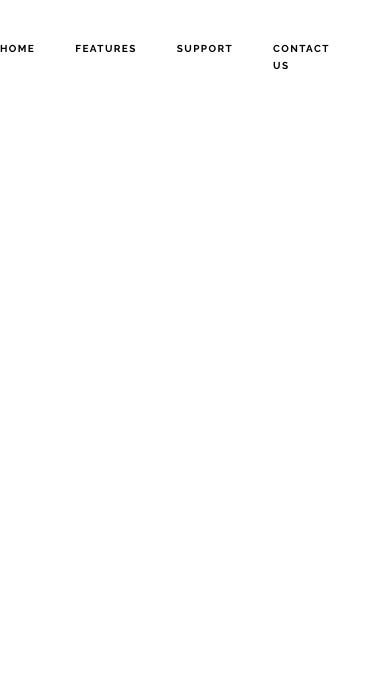
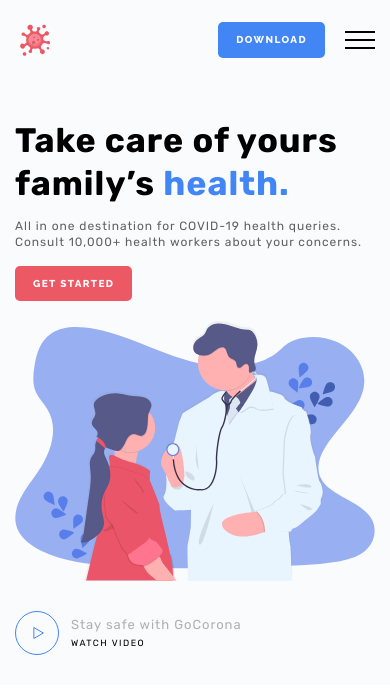
Before and after one commit to anastasia-kiryanova/gocorona-website, a plain HTML site: page index.html in a window 390 px wide. Drawn offline with Linux system fonts and the light colour scheme.

Commit message:
main block

```diff
--- a/css/base.css
+++ b/css/base.css
@@ -28,9 +28,39 @@ body {
 /* Grid */
 
 [class*="__container"] {
-  max-width: 1057px;
-  margin-left: auto;
-  margin-right: auto;
+  max-width: 1087px;
+  margin: 0 auto;
+  padding: 0 15px;
+}
+
+/* Pc */
+
+@media (max-width: 1087px) {
+  [class*="__container"] {
+    max-width: 970px;
+  }
+}
+
+/* Tablet */
+
+@media (max-width: 991.98px) {
+  [class*="__container"] {
+    max-width: 750px;
+  }
+}
+
+/* Mobile */
+
+@media (max-width: 767.98px) {
+  [class*="__container"] {
+    max-width: none;
+  }
+}
+
+/* Mobile small */
+
+@media (max-width: 479.98px) {
+
 }
 
 .wrapper {
--- /dev/null
+++ b/css/blocks/block-text.css
@@ -0,0 +1,28 @@
+.block-text__title {
+  font-weight: 700;
+  font-size: 44px;
+  line-height: 126%;
+  color: #000000;
+}
+
+.block-text__title:not(:last-child) {
+  margin-bottom: 12px;
+}
+
+.block-text__title span {
+  color: #EC5863;
+}
+
+.block-text__title_blue span {
+  color: #4285F4;
+}
+
+.block-text__text:not(:last-child) {
+  margin-bottom: 24px;
+}
+
+@media (max-width: 767.98px) {
+  .block-text__title {
+    font-size: 34px;
+  }
+}
--- /dev/null
+++ b/css/blocks/btn.css
@@ -0,0 +1,31 @@
+.button {
+  font-family: 'Raleway', sans-serif;
+  text-transform: uppercase;
+  font-weight: 800;
+  font-size: 10px;
+  letter-spacing: 0.14em;
+  line-height: 1.2;
+  color: #fcfdfe;
+  padding: 14px 30px;
+  border-radius: 5px;
+  background-color: #EC5863;
+  transition: opacity 0.3s ease 0s;
+}
+
+.button:hover {
+  background-color: #dc3f4a;
+}
+
+.button_blue {
+  background-color: #4285F4;
+}
+
+.button_blue:hover {
+  background-color: #3670cc;
+}
+
+@media (max-width: 767.98px) {
+  .button {
+    padding: 12px 18px;
+  }
+}
--- /dev/null
+++ b/css/blocks/header.css
@@ -0,0 +1,189 @@
+.header {
+  position: absolute;
+  width: 100%;
+  top: 0;
+  left: 0;
+  z-index: 50;
+}
+
+.header__logo {
+  position: relative;
+  z-index: 5;
+}
+
+.header__container {
+  display: flex;
+  align-items: center;
+  min-height: 114px;
+}
+
+.header__menu {
+  flex: 1 1 auto;
+}
+
+.header__button {
+  position: relative;
+  z-index: 5;
+  display: flex;
+  justify-content: flex-end;
+  flex: 0 0 252px;
+  align-items: center;
+}
+
+.menu {
+  display: flex;
+  justify-content: flex-end;
+}
+
+.menu__list {
+  display: flex;
+}
+
+.menu__item {
+  margin-right: 40px;
+}
+
+.menu__link {
+  font-family: 'Raleway', sans-serif;
+  font-weight: 700;
+  font-size: 10px;
+  line-height: 1.2;
+  letter-spacing: 0.14em;
+  color: black;
+  text-transform: uppercase;
+}
+
+.menu__link:hover {
+  text-decoration: underline;
+}
+
+.icon-menu,
+.close-icon-menu {
+  display: none;
+}
+
+@media (max-width: 991.98px) {
+  .header__container {
+    min-height: 80px;
+  }
+
+  .header__button {
+    flex: 0 0 170px;
+  }
+
+  .menu__item {
+    margin-right: 30px;
+  }
+}
+
+@media (max-width: 767.98px) {
+  .menu__body {
+    position: fixed;
+    top: 0;
+    left: -100%;
+    width: 100%;
+    height: 100%;
+    overflow: auto;
+    background-color: #DBE8FF;
+    padding: 120px 15px 30px 15px;
+    transition: left 0.4s ease 0s;
+  }
+
+  .header:target .menu__body {
+    left: 0;
+  }
+
+  .header:target .menu__body:before {
+    content: '';
+    position: fixed;
+    top: 0;
+    left: 0;
+    height: 80px;
+    width: 100%;
+    background-color: rgba(219, 232, 255, 0);
+  }
+
+  .menu__list {
+    flex-direction: column;
+    align-items: center;
+    justify-content: center;
+  }
+
+  .menu__item {
+    margin-right: 0;
+    margin-bottom: 25px;
+  }
+
+  .menu__item:last-child {
+    margin-bottom: 0;
+  }
+
+  .menu__link {
+    font-size: 20px;
+    color: #616161;
+  }
+
+  /* Icon menu-burger */
+  .icon-menu {
+    position: relative;
+    flex: 0 0 30px;
+    height: 18px;
+    display: flex;
+    flex-direction: column;
+    justify-content: space-between;
+    margin-left: 20px;
+  }
+
+  .icon-menu::before,
+  .icon-menu::after {
+    content: '';
+    background-color: #000000;
+    height: 2px;
+  }
+
+  .icon-menu span {
+    height: 2px;
+    background-color: #000000;
+  }
+
+  .close-icon-menu {
+    flex: 0 0 30px;
+    height: 30px;
+    position: relative;
+    margin: 0px 0px 0px 20px;
+  }
+
+  .close-icon-menu::before,
+  .close-icon-menu::after {
+    content: '';
+    position: absolute;
+    top: 50%;
+    left: 0;
+    width: 100%;
+    background-color: #000000;
+    height: 2px;
+  }
+
+  .close-icon-menu::before {
+    transform: rotate(45deg);
+  }
+
+  .close-icon-menu::after {
+    transform: rotate(-45deg);
+  }
+
+  .header:target .icon-menu {
+    display: none;
+  }
+
+  .header:target .close-icon-menu {
+      display: flex;
+  }
+}
+
+@media (max-width: 479.98px) {
+  .header__logo {
+    flex: 0 0 40px;
+    overflow: hidden;
+  }
+}
--- /dev/null
+++ b/css/blocks/home.css
@@ -0,0 +1,114 @@
+.home {
+  background-color: #FAFBFD;
+}
+
+.home__container {
+  padding: 150px 15px 50px 15px;
+  display: flex;
+  flex-wrap: wrap;
+  align-items: center;
+  position: relative;
+}
+
+.home__container::before {
+  content: "";
+  position: absolute;
+  width: 100vw;
+  height: 100%;
+  right: 267px;
+  top: 0;
+  transform: translate(100%, 0px);
+  border-radius: 30px 0px 0px 30px;
+  background-color: #EC5863;
+}
+
+.home__content {
+  flex: 0 1 48%;
+  padding: 0px 20px;
+}
+
+.home__block-text {
+  max-width: 420px;
+}
+
+.home__image {
+  flex: 0 1 52%;
+  position: relative;
+  z-index: 2;
+}
+
+.home__image img {
+  max-width: 100%;
+}
+
+.home__play-button {
+  flex: 1 1 100%;
+  padding: 60px 0px 0px 20px;
+}
+
+.play-button-home {
+  display: inline-flex;
+  align-items: center;
+}
+
+.play-button-home__icon {
+  flex: 0 0 44px;
+}
+
+.play-button-home__body {
+  padding-left: 12px;
+}
+
+.play-button-home__title {
+  font-size: 13px;
+  line-height: 126%;
+  color: #B0B0B0;
+}
+
+.play-button-home__title:not(:last-child) {
+  margin-bottom: 5px;
+}
+
+.play-button-home__text {
+  font-size: 9px;
+  line-height: 126%;
+  letter-spacing: 0.165em;
+  text-transform: uppercase;
+  color: #000000;
+}
+
+@media (max-width: 991.98px) {
+  .home__container::before {
+    right: 185px;
+    border-radius: 20px 0px 0px 20px;
+  }
+}
+
+@media (max-width: 767.98px) {
+  .home__container {
+    padding: 120px 15px 30px 15px;
+  }
+
+  .home__container::before {
+    display: none;
+  }
+
+  .home__block-text {
+    max-width: none;
+  }
+
+  .home__content {
+    flex: 1 1 100%;
+    padding: 0;
+  }
+
+  .home__image {
+    flex: 1 1 100%;
+    text-align: center;
+    padding: 30px 0;
+  }
+
+  .home__play-button {
+    padding: 0;
+  }
+}
--- a/css/main.css
+++ /dev/null
@@ -1,61 +0,0 @@
-/** Header **/
-.header__container {
-  display: flex;
-  align-items: center;
-  min-height: 114px;
-}
-
-.header__menu {
-  flex: 1 1 auto;
-}
-
-.header__button {
-  display: flex;
-  justify-content: flex-end;
-  flex: 0 0 252px;
-}
-
-.menu {
-  display: flex;
-  justify-content: flex-end;
-}
-
-.menu__list {
-  display: flex;
-}
-
-.menu__list li + li {
-  margin-left: 40px;
-}
-
-.menu__link {
-  font-family: 'Raleway', sans-serif;
-  font-weight: 700;
-  font-size: 10px;
-  line-height: 1.2;
-  letter-spacing: 0.14em;
-  color: black;
-  text-transform: uppercase;
-}
-
-.button {
-  font-family: 'Raleway', sans-serif;
-  text-transform: uppercase;
-  font-weight: 800;
-  font-size: 10px;
-  letter-spacing: 0.14em;
-  line-height: 1.2;
-  color: #FCFDFE;
-  padding: 14px 30px;
-  border-radius: 5px;
-  background-color: #EC5863;
-  transition: opacity 0.3s ease 0s;
-}
-
-.button:hover {
-  opacity: 0.9;
-}
-
-.button_blue {
-  background-color: #4285F4;
-}
--- a/css/reset.css
+++ b/css/reset.css
@@ -11,12 +11,10 @@
 /* Links */
 
 a, a:visited {
-  color: inherit;
   text-decoration: none;
 }
 
 a:hover {
-  color: inherit;
   text-decoration: none;
 }
 
@@ -43,8 +41,6 @@ ul {
 
 img, svg {
   vertical-align: top;
-  max-width: 100%;
-  height: auto;
 }
 
 /* Form */
--- a/index.html
+++ b/index.html
@@ -14,17 +14,21 @@
   <link rel="stylesheet" href="./css/base.css">
 
   <!--Blocks-->
-  <link rel="stylesheet" href="./css/main.css">
-
+  <link rel="stylesheet" href="./css/blocks/btn.css">
+  <link rel="stylesheet" href="./css/blocks/block-text.css">
+  <link rel="stylesheet" href="./css/blocks/header.css">
+  <link rel="stylesheet" href="./css/blocks/home.css">
+  <link rel="stylesheet" href="./css/blocks/stay-safe.css">
 </head>
 <body>
   <div class="wrapper">
-    <header class="header">
-      <div class="header__container">
+    <header id="open" class="header">
+      <div id="close" class="header__container">
         <a href="#" class="header__logo">
           <img src="./img/logo.svg" alt="logo">
         </a>
-        <nav class="header__menu menu">
+        <div class="header__menu menu">
+          <nav class="menu__body">
             <ul class="menu__list">
               <li class="menu__item"><a class="menu__link" href="#">Home</a></li>
               <li class="menu__item"><a class="menu__link" href="#">Features</a></li>
@@ -32,14 +36,49 @@
               <li class="menu__item"><a class="menu__link" href="#">Contact us</a></li>
             </ul>
           </nav>
+        </div>
         <div class="header__button">
           <a href="#" class="button button_blue">Download</a>
+          <a href="#open" class="icon-menu"><span></span></a>
+          <a href="#close" class="close-icon-menu"></a>
         </div>
       </div>
     </header>
 
     <main class="main">
+      <section class="home">
+        <div class="home__container">
+          <div class="home__content">
+            <div class="home__block-text block-text">
+              <h1 class="block-text__title block-text__title_blue">
+                Take care of yours family’s <span>health.</span>
+              </h1>
+              <div class="block-text__text">All in one destination for COVID-19 health queries. Consult 10,000+ health workers about your concerns.</div>
+              <a href="#" class="block-text__button button">Get started</a>
+            </div>
+          </div>
+          <div class="home__image">
+            <img src="./img/home/01.svg" alt="A doctor with a child">
+          </div>
+          <div class="home__play-button">
+            <a href="#" class="play-button-home">
+              <div class="play-button-home__icon">
+                <img src="./img/home/02.svg" alt="icon: play">
+              </div>
+              <div class="play-button-home__body">
+                <div class="play-button-home__title">Stay safe with GoCorona</div>
+                <div class="play-button-home__text">Watch Video</div>
+              </div>
+            </a>
+          </div>
+        </div>
+      </section>
 
+      <section class="stay-safe">
+        <div class="stay-safe__container">
+
+        </div>
+      </section>
     </main>
 
     <footer class="footer">
```
Also changed, not shown: css/blocks/stay-safe.css (added), img/home/01.svg (added), img/home/02.svg (added), 1 other file. Lines whose indentation alone changed are shown as unchanged.
